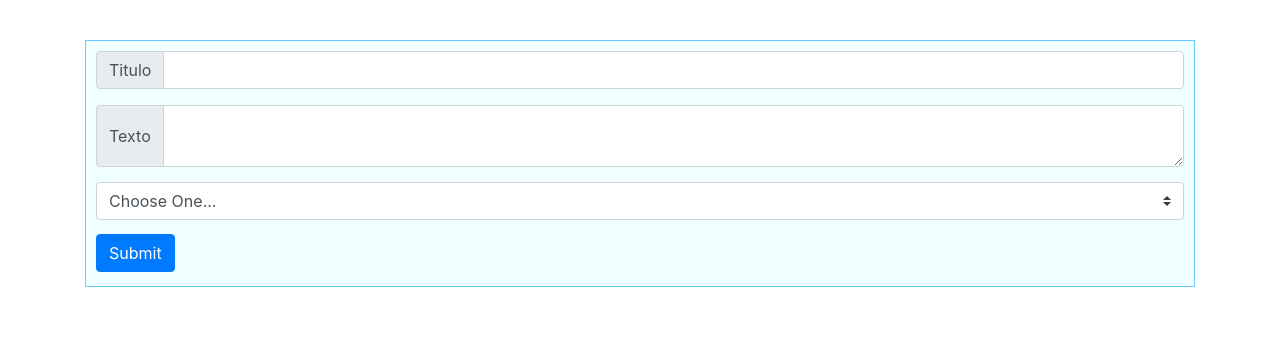
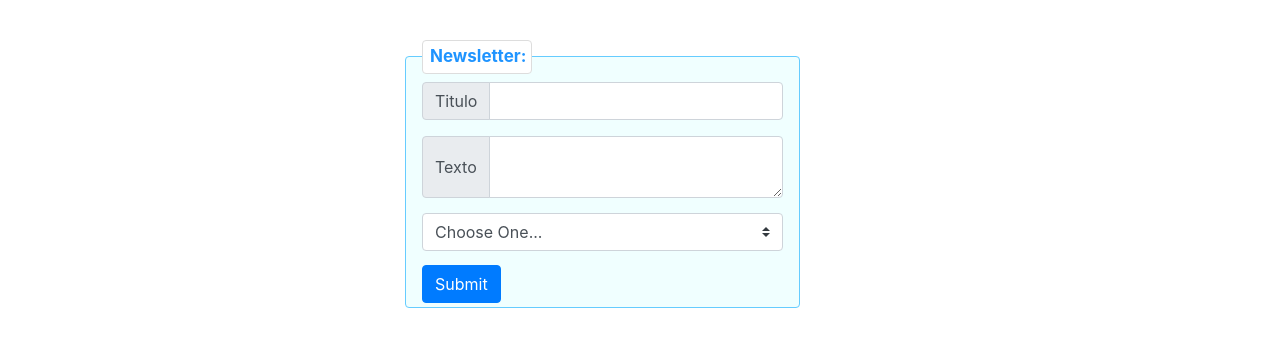
Before and after one commit to sdakdouk/newsletter, a PHP site: page / in a window 1280 px wide. Shown: the top 347 px of the page. Run offline with PHP 8.4, Linux system fonts and the light colour scheme.

Commit message:
better design samara

```diff
--- a/web/index.php
+++ b/web/index.php
@@ -26,16 +26,38 @@ if (isset($_POST) && !empty($_POST)) {
     <title>Generador de NewsLetter</title>
     <style>
         form{
+            display: flex;
+            margin-left: 20em;
             margin-top: 2.5em;
-            border: 1px solid #66ccff;
-            padding: 10px;
-            background: azure;
+        }
+
+
+        fieldset {
+            background-color: azure;
+            border: 1px solid #66ccff ;
+            border-radius: 4px;
+        }
+
+        legend {
+            background-color: #fff;
+            border: 1px solid #ddd;
+            border-radius: 4px;
+            color: #1f94ff;
+            font-size: 17px;
+            font-weight: bold;
+            padding: 3px 5px 3px 7px;
+            width: auto;
         }
     </style>
 </head>
 <body>
 <div class="container">
+
     <form method="post" class="formu">
+        <fieldset class="col-md-6 px-3">
+            <legend>Newsletter:</legend>
+
+
         <div class="input-group mb-3">
             <div class="input-group-prepend">
                 <span class="input-group-text" id="basic-addon1">Titulo</span>
@@ -53,8 +75,11 @@ if (isset($_POST) && !empty($_POST)) {
             <option value="0">XML</option>
             <option value="1">JSON</option>
         </select>
+
         <button type="submit" class="btn btn-primary my-1">Submit</button>
+        </fieldset>
     </form>
+
 
 </div>
 </body>
```
